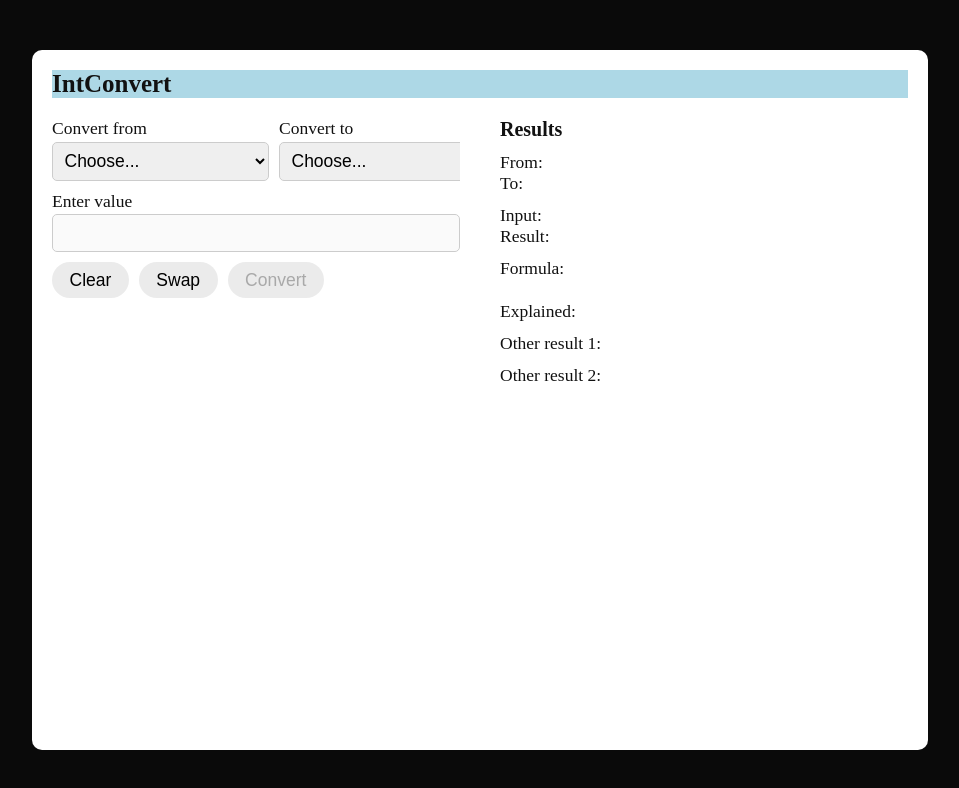
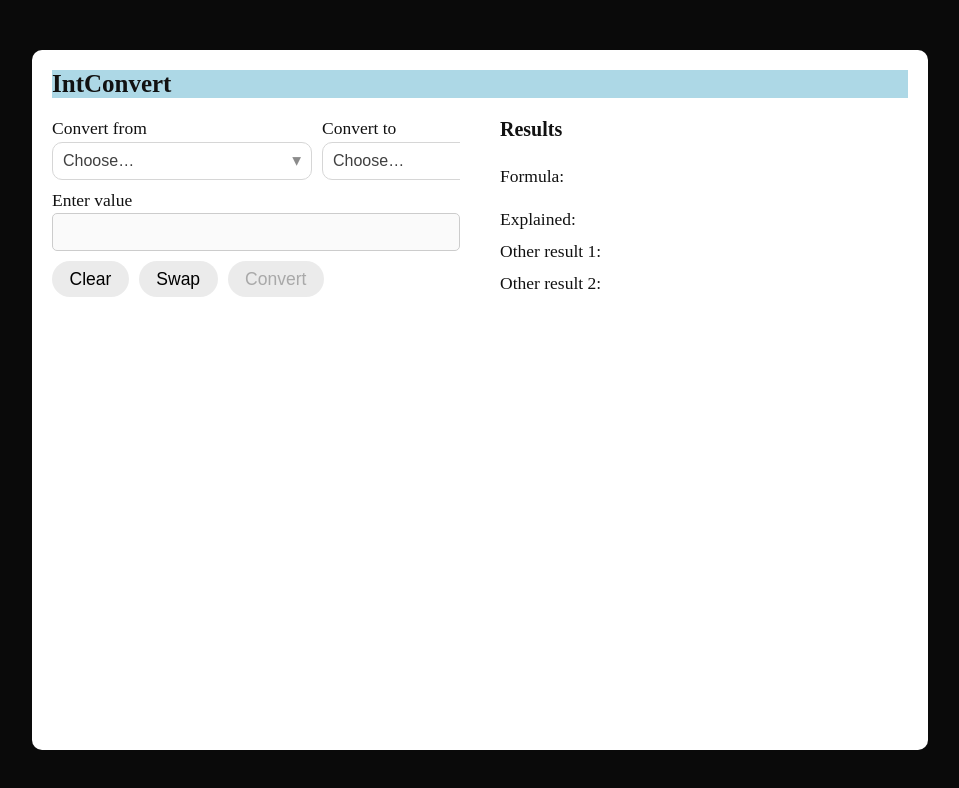
Before and after one commit to loganmwiggins/IntConvert, a React (Vite) app: page /home in a window 1280 px wide. Shown: the top 788 px of the page, without its empty margins (160-1119 px from the left). Built offline with nearby package versions, Linux system fonts and the light colour scheme; a web font is replaced by a local one.

Commit message:
custom BaseDropdown

```diff
--- a/src/components/BaseDropdown.jsx
+++ b/src/components/BaseDropdown.jsx
@@ -1,14 +1,114 @@
-import React from 'react';
+import React, { useEffect, useMemo, useRef, useState } from 'react';
+import '../stylesheets/ss-components/BaseDropdown.css';
 
-function BaseDropdown({ onSelect }) {
+const BASES = [
+    { value: 'bin', label: 'Binary', detail: 'base 2' },
+    { value: 'oct', label: 'Octal', detail: 'base 8' },
+    { value: 'dec', label: 'Decimal', detail: 'base 10' },
+    { value: 'hex', label: 'Hexadecimal', detail: 'base 16' },
+];
+
+function BaseDropdown({ value, onSelect, exclude }) {
+    const [open, setOpen] = useState(false);
+    const [highlight, setHighlight] = useState(0);
+    const rootRef = useRef(null);
+
+    // Filter out the excluded option
+    const items = useMemo(
+        () => BASES.filter(b => b.value !== exclude),
+        [exclude]
+    );
+
+    // Ensure highlight is always in range when items change
+    useEffect(() => {
+        if (highlight >= items.length) setHighlight(items.length - 1);
+    }, [items, highlight]);
+
+    // Close on outside click
+    useEffect(() => {
+        const onDocClick = (e) => {
+            if (!rootRef.current) return;
+            if (!rootRef.current.contains(e.target)) setOpen(false);
+        };
+        document.addEventListener('mousedown', onDocClick);
+        return () => document.removeEventListener('mousedown', onDocClick);
+    }, []);
+
+    // Keyboard support
+    const onKeyDown = (e) => {
+        if (!open && (e.key === 'ArrowDown' || e.key === 'ArrowUp' || e.key === 'Enter' || e.key === ' ')) {
+            e.preventDefault();
+            setOpen(true);
+            return;
+        }
+        if (!open) return;
+
+        if (e.key === 'ArrowDown') {
+            e.preventDefault();
+            setHighlight((h) => Math.min(h + 1, items.length - 1));
+        }
+        else if (e.key === 'ArrowUp') {
+            e.preventDefault();
+            setHighlight((h) => Math.max(h - 1, 0));
+        }
+        else if (e.key === 'Enter' || e.key === ' ') {
+            e.preventDefault();
+            const chosen = items[highlight];
+            if (chosen) {
+                onSelect(chosen.value);
+                setOpen(false);
+            }
+        }
+        else if (e.key === 'Escape') {
+            setOpen(false);
+        }
+    };
+
+    const selected = BASES.find(b => b.value === value);
+    const buttonLabel = selected ? `${selected.label} (${selected.detail})` : 'Choose…';
+
     return (
-        <select defaultValue="" onChange={(e) => onSelect(e.target.value)}>
-            <option disabled value="">Choose...</option>
-            <option value="bin">Binary (base 2)</option>
-            <option value="oct">Octal (base 8)</option>
-            <option value="dec">Decimal (base 10)</option>
-            <option value="hex">Hexadecimal (base 16)</option>
-        </select>
+        <div className="bd-root" ref={rootRef}>
+            <button
+                type="button"
+                className={`bd-btn ${open ? 'bd-open' : ''} ${!selected ? 'bd-placeholder' : ''}`}
+                aria-haspopup="listbox"
+                aria-expanded={open}
+                onClick={() => setOpen(o => !o)}
+                onKeyDown={onKeyDown}
+            >
+                {buttonLabel}
+                <span className="bd-caret" aria-hidden>▾</span>
+            </button>
+
+            {open && (
+                <ul
+                    className="bd-menu"
+                    role="listbox"
+                    tabIndex={-1}
+                    onKeyDown={onKeyDown}
+                >
+                    {items.map((item, idx) => {
+                        const isSelected = value === item.value;
+                        const isHighlight = highlight === idx;
+
+                        return (
+                            <li
+                                key={item.value}
+                                role="option"
+                                aria-selected={isSelected}
+                                className={`bd-item ${isHighlight ? 'bd-item--highlight' : ''} ${isSelected ? 'bd-item--selected' : ''}`}
+                                onMouseEnter={() => setHighlight(idx)}
+                                onClick={() => { onSelect(item.value); setOpen(false); }}
+                            >
+                                <span className="bd-item-label">{item.label}</span>
+                                <span className="bd-item-detail">{item.detail}</span>
+                            </li>
+                        );
+                    })}
+                </ul>
+            )}
+        </div>
     );
 }
 
--- a/src/index.css
+++ b/src/index.css
@@ -96,6 +96,10 @@ p, a, span { font-size: 1.75rem; }
 .jcsb { justify-content: space-between; }
 .mwfc { max-width: fit-content; }
 .w-100 { width: 100%; }
+.g-1 { gap: 1rem; }
+.g-2 { gap: 2rem; }
+.g-3 { gap: 3rem; }
+.g-4 { gap: 4rem; }
 
 
 
--- a/src/pages/Home.jsx
+++ b/src/pages/Home.jsx
@@ -1,4 +1,4 @@
-import React, { useState } from 'react';
+import React, { useState, useEffect } from 'react';
 
 import ConversionSection from '../components/ConversionSection';
 import CalculationSection from '../components/CalculationSection';
@@ -168,6 +168,13 @@ function Home() {
     const [otherResult2Label, setOtherResult2Label] = useState(null);
     const [inputError, setInputError] = useState(null);
 
+    // If both end up the same, clear the "to" side (or choose whichever you prefer)
+    useEffect(() => {
+        if (fromBase && toBase && fromBase === toBase) {
+            setToBase(null);
+        }
+    }, [fromBase, toBase]);
+
     // Validate input on change
     const handleInputChange = (e) => {
         const val = e.target.value.toUpperCase();
@@ -255,11 +262,19 @@ function Home() {
                     <div className="input-row">
                         <div className="labeled-input">
                             <p>Convert from</p>
-                            <BaseDropdown onSelect={setFromBase} />
+                            <BaseDropdown
+                                value={fromBase}
+                                onSelect={setFromBase}
+                                exclude={toBase}
+                            />
                         </div>
                         <div className="labeled-input">
                             <p>Convert to</p>
-                            <BaseDropdown onSelect={setToBase} />
+                            <BaseDropdown
+                                value={toBase}
+                                onSelect={setToBase}
+                                exclude={fromBase}
+                            />
                         </div>
                     </div>
 
@@ -299,12 +314,17 @@ function Home() {
                     <br />
 
                     <div>
-                        <p>From: {fromBase ? labelMap[fromBase] : ""}</p>
-                        <p>To: {toBase ? labelMap[toBase] : ""}</p>
-                        <br />
+                        <div className="results-row">
+                            <div className="labeled-input">
+                                <p>{fromBase ? labelMap[fromBase] : ""}</p>
+                                <h1>{fromValue}</h1>
+                            </div>
+                            <div className="labeled-input">
+                                <p>{toBase ? labelMap[toBase] : ""}</p>
+                                <h1>{result}</h1>
+                            </div>
+                        </div>
 
-                        <p>Input: {fromValue}</p>
-                        <p>Result: {result}</p>
                         <br />
 
                         <p>Formula:</p>
--- a/src/stylesheets/Home.css
+++ b/src/stylesheets/Home.css
@@ -15,3 +15,9 @@ section {
     overflow-y: scroll;
     max-height: 600px;
 }
+
+.results-row {
+    display: flex;
+    align-items: start;
+    gap: 4rem;
+}
--- /dev/null
+++ b/src/stylesheets/ss-components/BaseDropdown.css
@@ -0,0 +1,64 @@
+.bd-root {
+    position: relative;
+    width: 260px;
+}
+
+.bd-btn {
+    width: 100%;
+    display: flex;
+    align-items: center;
+    justify-content: space-between;
+    gap: .75rem;
+    background: var(--bg-1);
+    color: var(--text-1);
+    border: 1px solid var(--border-input);
+    border-radius: 1rem;
+    padding: .75rem 1rem;
+    font-size: 1.6rem;
+    cursor: pointer;
+    transition: background .25s ease, border-color .25s ease;
+}
+.bd-btn:hover { border-color: var(--accent-color); }
+
+.bd-btn.bd-placeholder { opacity: .8; }
+
+.bd-caret { opacity: .6; }
+
+.bd-menu {
+    position: absolute;
+    top: calc(100% + .5rem);
+    left: 0;
+    right: 0;
+    z-index: 10;
+    background: var(--bg-1);
+    color: var(--text-1);
+    border: 1px solid var(--border-input);
+    border-radius: 1rem;
+    padding: .5rem;
+    margin: 0;
+    list-style: none;
+    box-shadow: 0 1rem 2rem rgba(0,0,0,.15);
+    max-height: 220px;
+    overflow-y: auto;
+}
+
+.bd-item {
+    display: flex;
+    align-items: baseline;
+    justify-content: space-between;
+    gap: .75rem;
+    padding: .6rem .75rem;
+    border-radius: .75rem;
+    font-size: 1.5rem;
+    cursor: pointer;
+}
+
+.bd-item--highlight { background: var(--accent-purple-light); }
+.bd-item--selected { outline: 2px solid var(--accent-purple-light); }
+
+.bd-item-label { font-weight: 600; }
+
+.bd-item-detail {
+    opacity: .65;
+    font-size: 1.35rem;
+}
```
